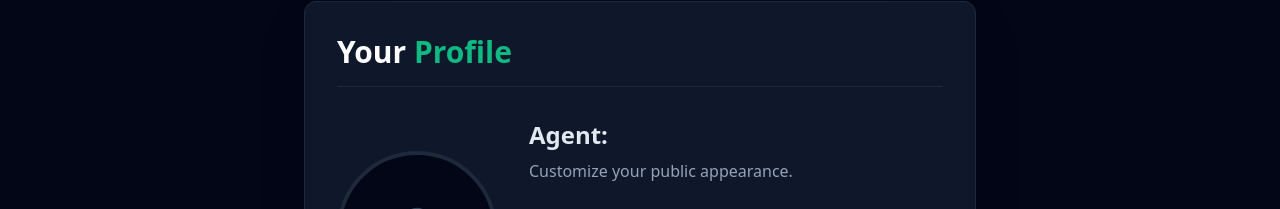
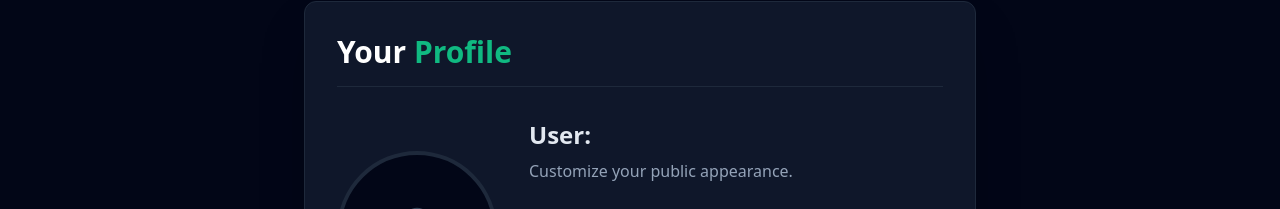
Before and after one commit to nicc-cava/tecweb-app, an Angular app in the folder frontend/: page /profile in a window 1280 px wide. Shown: the part 146-355 px from the top of the page. Built offline with nearby package versions, Linux system fonts and the light colour scheme; no server answers; sample sign-in values are in the browser's storage.

Commit message:
Minor adjustment

```diff
--- a/frontend/src/app/components/profile/profile.html
+++ b/frontend/src/app/components/profile/profile.html
@@ -22,7 +22,7 @@
       </div>
 
       <div class="flex-grow w-full">
-        <h3 class="text-2xl font-bold text-slate-200 mb-2">Agent: {{ user?.username }}</h3>
+        <h3 class="text-2xl font-bold text-slate-200 mb-2">User: {{ user?.username }}</h3>
         <p class="text-slate-400 mb-6">Customize your public appearance.</p>
 
         <div class="space-y-4">
```
